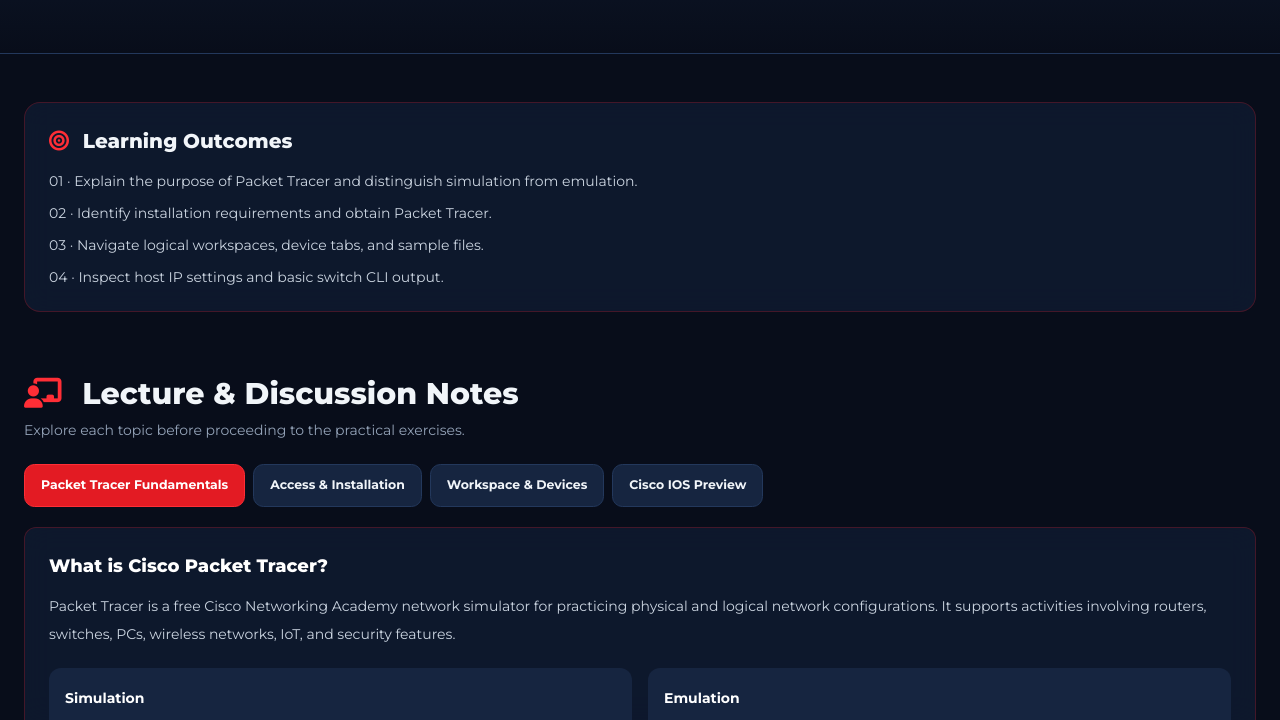
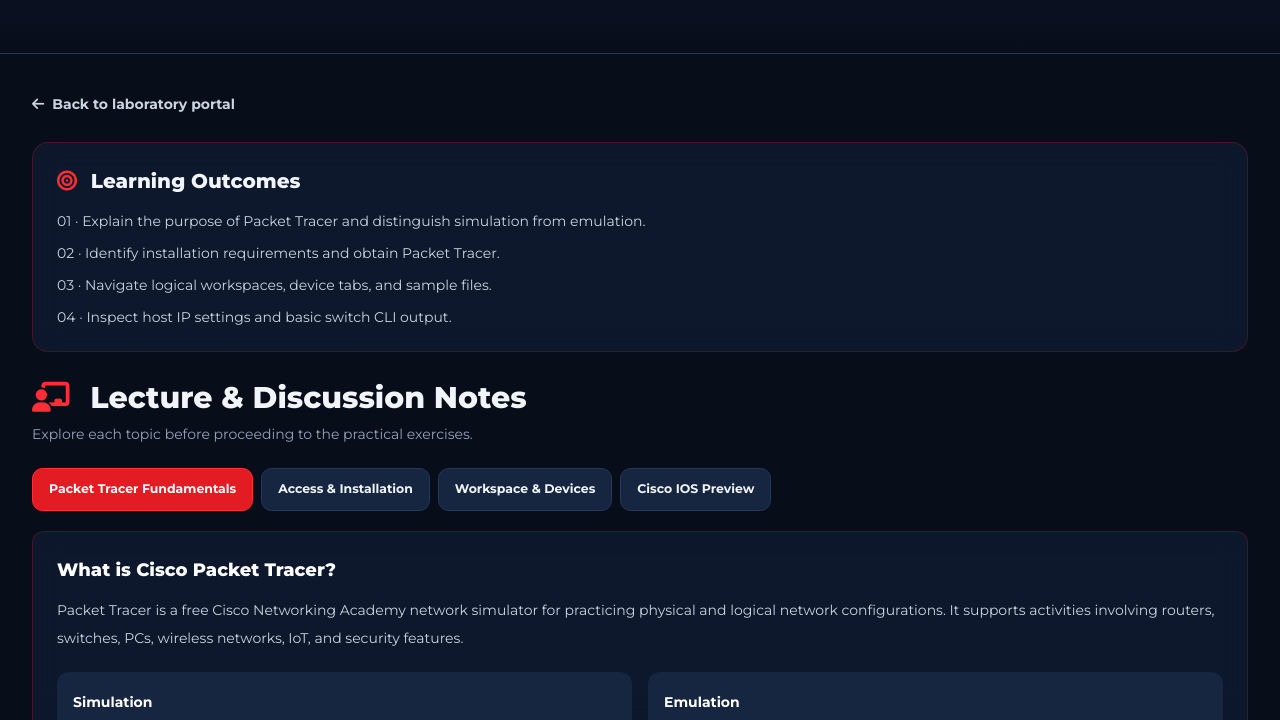
Before and after one commit to jessdev-id/mitl-ece-144l, a plain HTML site: page lab1.html in a window 1280 px wide. Shown: the part 380-1100 px from the top of the page. Drawn offline with nearby package versions, Linux system fonts and the light colour scheme.

Commit message:
Modify main section and add back navigation
Updated main section padding and added navigation link.

```diff
--- a/lab1.html
+++ b/lab1.html
@@ -105,7 +105,10 @@
     </aside>
    </div>
   </header>
-  <main class="max-w-7xl mx-auto px-4 sm:px-6 py-12 space-y-16">
+  <main class="max-w-7xl mx-auto px-4 sm:px-6 lg:px-8 py-10 space-y-7">
+  <div class="flex flex-wrap items-center justify-between gap-3">
+    <a href="index.html" class="text-sm font-bold text-slate-300 hover:text-white"><i class="fa-solid fa-arrow-left mr-2"></i>Back to laboratory portal</a>
+  </div>
    <section class="glass-panel rounded-2xl p-6">
     <h2 class="text-xl font-extrabold mb-4">
      <i class="fa-solid fa-bullseye text-mapua-redBright mr-2">
```
